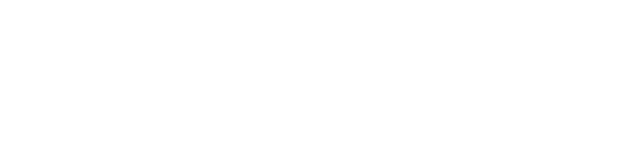
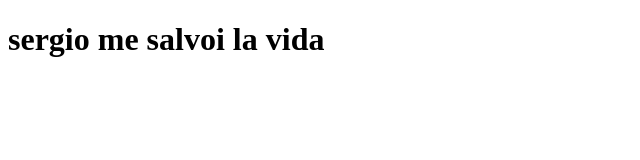
Before and after one commit to ronin047/prueba_git1, a plain HTML site: page index.html in a window 1280 px wide. Shown: the whole page, without its empty margins (0-640 px from the left). Drawn offline with Linux system fonts and the light colour scheme.

Commit message:
Update index.html

```diff
--- a/index.html
+++ b/index.html
@@ -7,6 +7,6 @@
     <title>Document</title>
 </head>
 <body>
-
+    <h1> sergio me salvoi la vida</h1>
 </body>
 </html>
```
